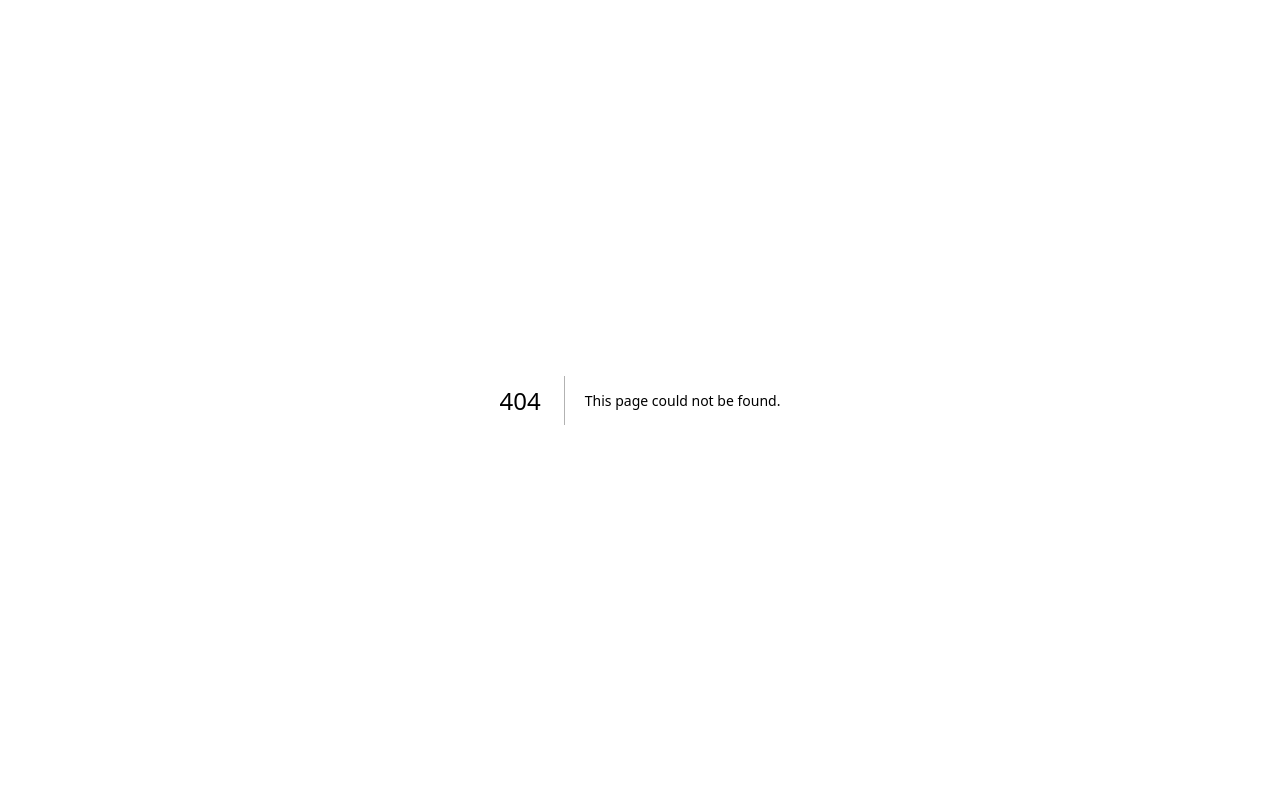
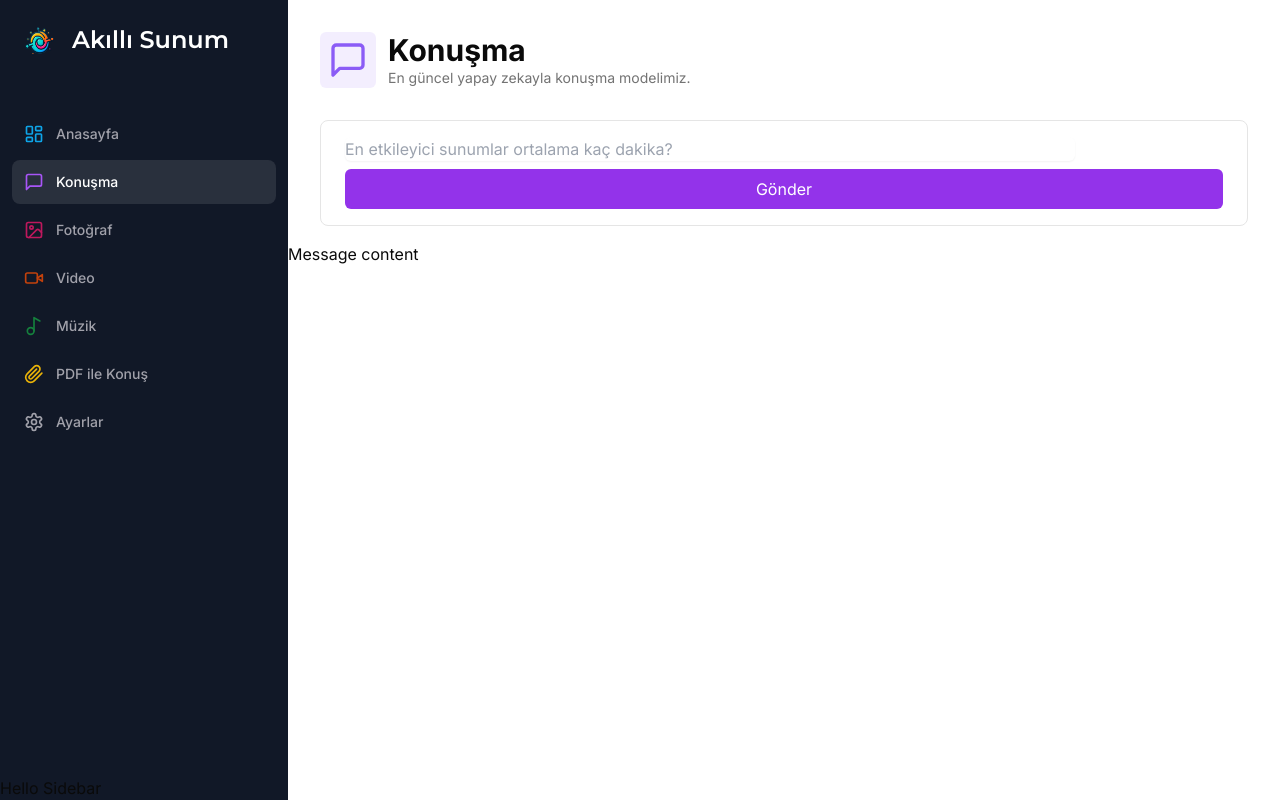
Before and after one commit to berkeralanli/Akilli-Sunum, a Next.js app: page /konusma in a window 1280 px wide. Before the commit this address had no page. Built offline with nearby package versions, Linux system fonts and the light colour scheme.

Commit message:
konusma sayfasi

```diff
--- /dev/null
+++ b/app/(dashboard)/(routes)/konusma/constants.tsx
@@ -0,0 +1,7 @@
+import * as z from "zod";
+
+export const formSchema = z.object({
+  prompt: z.string().min(1, {
+    message:"Prompt gerekli",
+  }),
+})
--- /dev/null
+++ b/app/(dashboard)/(routes)/konusma/page.tsx
@@ -0,0 +1,53 @@
+"use client";
+import React from 'react';
+import * as z from "zod";
+import { Heading } from "@/components/heading";
+import { MessageSquare } from "lucide-react";
+import { useForm } from "react-hook-form";
+
+import { formSchema } from "./constants";
+import { zodResolver } from "@hookform/resolvers/zod";
+
+const Konusma = () => {
+  const { register, handleSubmit } = useForm<z.infer<typeof formSchema>>({
+    resolver: zodResolver(formSchema),
+    defaultValues: {
+      prompt: ""
+    }
+  });
+
+  const onSubmit = async (values: z.infer<typeof formSchema>) => {
+    console.log(values);
+  };
+
+  return (
+    <div>
+      <Heading
+        title="Konuşma"
+        description="En güncel yapay zekayla konuşma modelimiz."
+        icon={MessageSquare}
+        iconColor="text-violet-500"
+        bgColor="bg-violet-500/10"
+      />
+
+      <div className="px-4 lg:px-8">
+        <form onSubmit={handleSubmit(onSubmit)} className="rounded-lg border w-full p-4 px-3 md:px-6 focus-within:shadow-sm grid grid-cols-12 gap-2">
+          <div className="col-span-12 lg:col-span-10">
+            <input {...register('prompt')} className="w-full rounded-md border-gray-300 shadow-sm focus:border-indigo-300 focus:ring focus:ring-indigo-200 focus:ring-opacity-50"
+            placeholder='En etkileyici sunumlar ortalama kaç dakika?'/>
+          </div>
+          <div className="col-span-12">
+            <button type="submit" className="w-full bg-purple-600 text-white py-2 px-4 rounded-md hover:bg-indigo-700 focus:outline-none focus:ring focus:ring-indigo-200 focus:ring-opacity-50">
+              Gönder
+            </button>
+          </div>
+        </form>
+      </div>
+      <div className='space-y-4 mt-4'>
+      Message content
+      </div>
+    </div>
+  );
+};
+
+export default Konusma;
--- /dev/null
+++ b/components/heading.tsx
@@ -0,0 +1,38 @@
+import { cn } from "@/lib/utils";
+import { LucideIcon } from "lucide-react";
+
+interface HeadingProps {
+  title: string;
+  description: string;
+  icon: LucideIcon;
+  iconColor?: string;
+  bgColor?: string;
+}
+
+
+export const Heading = ({
+  title,
+  description,
+  icon: Icon,
+  iconColor,
+  bgColor,
+
+}: HeadingProps) => {
+  return(
+    <>
+    <div className="px-4 lg:px-8 flex items-center gap-x-3 mb-8">
+      <div className={cn("p-2 w-fit rounded-md", bgColor)}>
+        < Icon className={cn("w-10 h-10", iconColor)}/>
+      </div>
+      <div>
+      <h2 className="text-3xl font-bold">
+      {title}
+      </h2>
+      <p className="text-sm text-muted-foreground">
+        {description}
+      </p>
+      </div>
+    </div>
+    </>
+  );
+};
--- a/components/mobile-sidebar.tsx
+++ b/components/mobile-sidebar.tsx
@@ -10,8 +10,17 @@
 } from "@/components/ui/sheet";
 
 import Sidebar from "@/components/sidebar";
+import { useEffect, useState } from "react";
 
 const MobileSidebar = () => {
+ const [isMounted, setIsMounted] = useState(false);
+ useEffect(()=> {
+  setIsMounted(true);
+ },[]);
+
+ if (!isMounted){
+  return null;
+ }
   return (
     <Sheet>
       <SheetTrigger>
--- /dev/null
+++ b/components/ui/form.tsx
@@ -0,0 +1,176 @@
+import * as React from "react"
+import * as LabelPrimitive from "@radix-ui/react-label"
+import { Slot } from "@radix-ui/react-slot"
+import {
+  Controller,
+  ControllerProps,
+  FieldPath,
+  FieldValues,
+  FormProvider,
+  useFormContext,
+} from "react-hook-form"
+
+import { cn } from "@/lib/utils"
+import { Label } from "@/components/ui/label"
+
+const Form = FormProvider
+
+type FormFieldContextValue<
+  TFieldValues extends FieldValues = FieldValues,
+  TName extends FieldPath<TFieldValues> = FieldPath<TFieldValues>
+> = {
+  name: TName
+}
+
+const FormFieldContext = React.createContext<FormFieldContextValue>(
+  {} as FormFieldContextValue
+)
+
+const FormField = <
+  TFieldValues extends FieldValues = FieldValues,
+  TName extends FieldPath<TFieldValues> = FieldPath<TFieldValues>
+>({
+  ...props
+}: ControllerProps<TFieldValues, TName>) => {
+  return (
+    <FormFieldContext.Provider value={{ name: props.name }}>
+      <Controller {...props} />
+    </FormFieldContext.Provider>
+  )
+}
+
+const useFormField = () => {
+  const fieldContext = React.useContext(FormFieldContext)
+  const itemContext = React.useContext(FormItemContext)
+  const { getFieldState, formState } = useFormContext()
+
+  const fieldState = getFieldState(fieldContext.name, formState)
+
+  if (!fieldContext) {
+    throw new Error("useFormField should be used within <FormField>")
+  }
+
+  const { id } = itemContext
+
+  return {
+    id,
+    name: fieldContext.name,
+    formItemId: `${id}-form-item`,
+    formDescriptionId: `${id}-form-item-description`,
+    formMessageId: `${id}-form-item-message`,
+    ...fieldState,
+  }
+}
+
+type FormItemContextValue = {
+  id: string
+}
+
+const FormItemContext = React.createContext<FormItemContextValue>(
+  {} as FormItemContextValue
+)
+
+const FormItem = React.forwardRef<
+  HTMLDivElement,
+  React.HTMLAttributes<HTMLDivElement>
+>(({ className, ...props }, ref) => {
+  const id = React.useId()
+
+  return (
+    <FormItemContext.Provider value={{ id }}>
+      <div ref={ref} className={cn("space-y-2", className)} {...props} />
+    </FormItemContext.Provider>
+  )
+})
+FormItem.displayName = "FormItem"
+
+const FormLabel = React.forwardRef<
+  React.ElementRef<typeof LabelPrimitive.Root>,
+  React.ComponentPropsWithoutRef<typeof LabelPrimitive.Root>
+>(({ className, ...props }, ref) => {
+  const { error, formItemId } = useFormField()
+
+  return (
+    <Label
+      ref={ref}
+      className={cn(error && "text-destructive", className)}
+      htmlFor={formItemId}
+      {...props}
+    />
+  )
+})
+FormLabel.displayName = "FormLabel"
+
+const FormControl = React.forwardRef<
+  React.ElementRef<typeof Slot>,
+  React.ComponentPropsWithoutRef<typeof Slot>
+>(({ ...props }, ref) => {
+  const { error, formItemId, formDescriptionId, formMessageId } = useFormField()
+
+  return (
+    <Slot
+      ref={ref}
+      id={formItemId}
+      aria-describedby={
+        !error
+          ? `${formDescriptionId}`
+          : `${formDescriptionId} ${formMessageId}`
+      }
+      aria-invalid={!!error}
+      {...props}
+    />
+  )
+})
+FormControl.displayName = "FormControl"
+
+const FormDescription = React.forwardRef<
+  HTMLParagraphElement,
+  React.HTMLAttributes<HTMLParagraphElement>
+>(({ className, ...props }, ref) => {
+  const { formDescriptionId } = useFormField()
+
+  return (
+    <p
+      ref={ref}
+      id={formDescriptionId}
+      className={cn("text-sm text-muted-foreground", className)}
+      {...props}
+    />
+  )
+})
+FormDescription.displayName = "FormDescription"
+
+const FormMessage = React.forwardRef<
+  HTMLParagraphElement,
+  React.HTMLAttributes<HTMLParagraphElement>
+>(({ className, children, ...props }, ref) => {
+  const { error, formMessageId } = useFormField()
+  const body = error ? String(error?.message) : children
+
+  if (!body) {
+    return null
+  }
+
+  return (
+    <p
+      ref={ref}
+      id={formMessageId}
+      className={cn("text-sm font-medium text-destructive", className)}
+      {...props}
+    >
+      {body}
+    </p>
+  )
+})
+FormMessage.displayName = "FormMessage"
+
+export {
+  useFormField,
+  Form,
+  FormItem,
+  FormLabel,
+  FormControl,
+  FormDescription,
+  FormMessage,
+  FormField,
+}
--- /dev/null
+++ b/components/ui/input.tsx
@@ -0,0 +1,25 @@
+import * as React from "react"
+
+import { cn } from "@/lib/utils"
+
+export interface InputProps
+  extends React.InputHTMLAttributes<HTMLInputElement> {}
+
+const Input = React.forwardRef<HTMLInputElement, InputProps>(
+  ({ className, type, ...props }, ref) => {
+    return (
+      <input
+        type={type}
+        className={cn(
+          "flex h-10 w-full rounded-md border border-input bg-background px-3 py-2 text-sm ring-offset-background file:border-0 file:bg-transparent file:text-sm file:font-medium placeholder:text-muted-foreground focus-visible:outline-none focus-visible:ring-2 focus-visible:ring-ring focus-visible:ring-offset-2 disabled:cursor-not-allowed disabled:opacity-50",
+          className
+        )}
+        ref={ref}
+        {...props}
+      />
+    )
+  }
+)
+Input.displayName = "Input"
+
+export { Input }
--- /dev/null
+++ b/components/ui/label.tsx
@@ -0,0 +1,26 @@
+"use client"
+
+import * as React from "react"
+import * as LabelPrimitive from "@radix-ui/react-label"
+import { cva, type VariantProps } from "class-variance-authority"
+
+import { cn } from "@/lib/utils"
+
+const labelVariants = cva(
+  "text-sm font-medium leading-none peer-disabled:cursor-not-allowed peer-disabled:opacity-70"
+)
+
+const Label = React.forwardRef<
+  React.ElementRef<typeof LabelPrimitive.Root>,
+  React.ComponentPropsWithoutRef<typeof LabelPrimitive.Root> &
+    VariantProps<typeof labelVariants>
+>(({ className, ...props }, ref) => (
+  <LabelPrimitive.Root
+    ref={ref}
+    className={cn(labelVariants(), className)}
+    {...props}
+  />
+))
+Label.displayName = LabelPrimitive.Root.displayName
+
+export { Label }
```
Also changed, not shown: package.json (+6 -2 lines), 1 other file (tests, documents, lock files or other folders).
